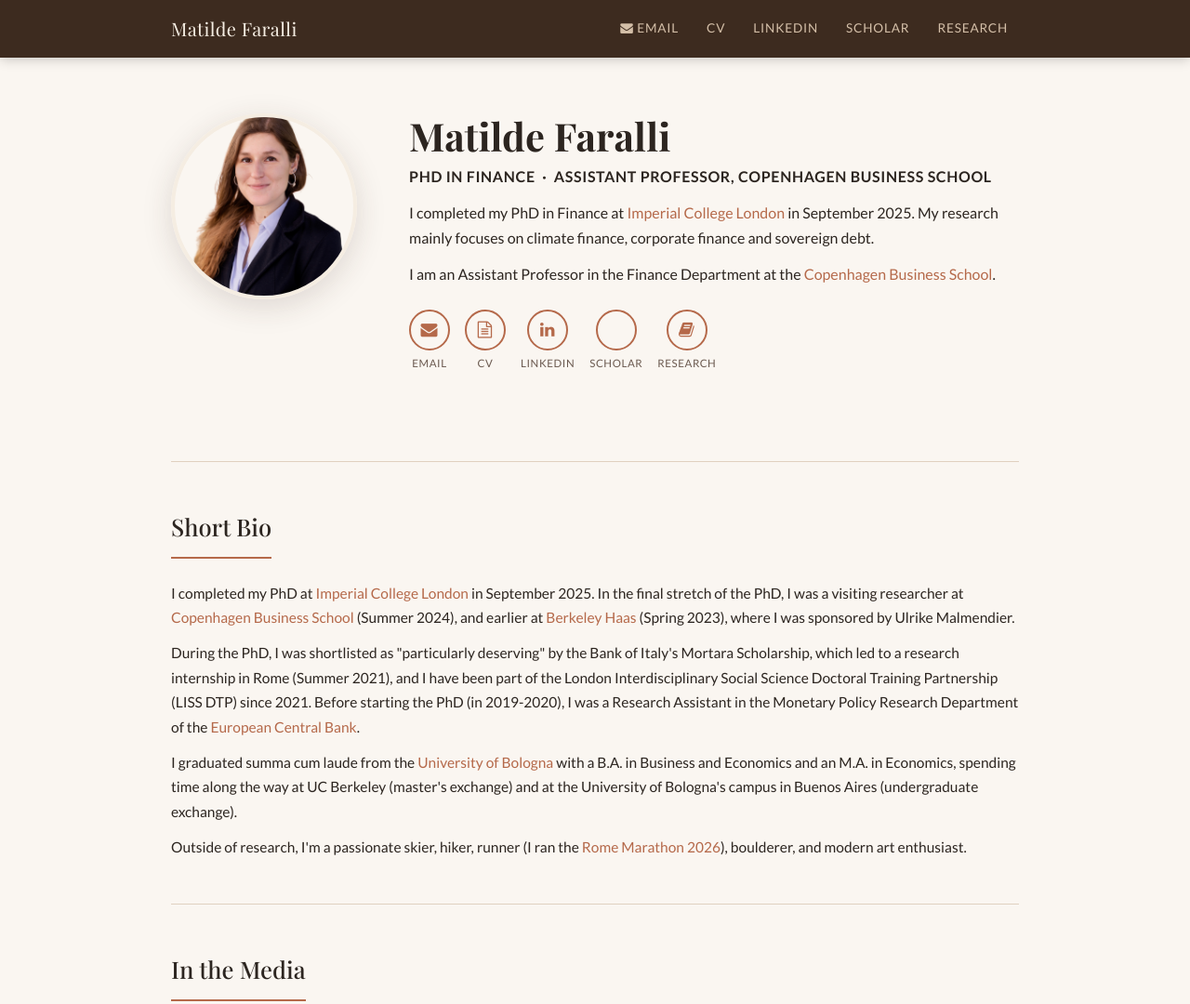
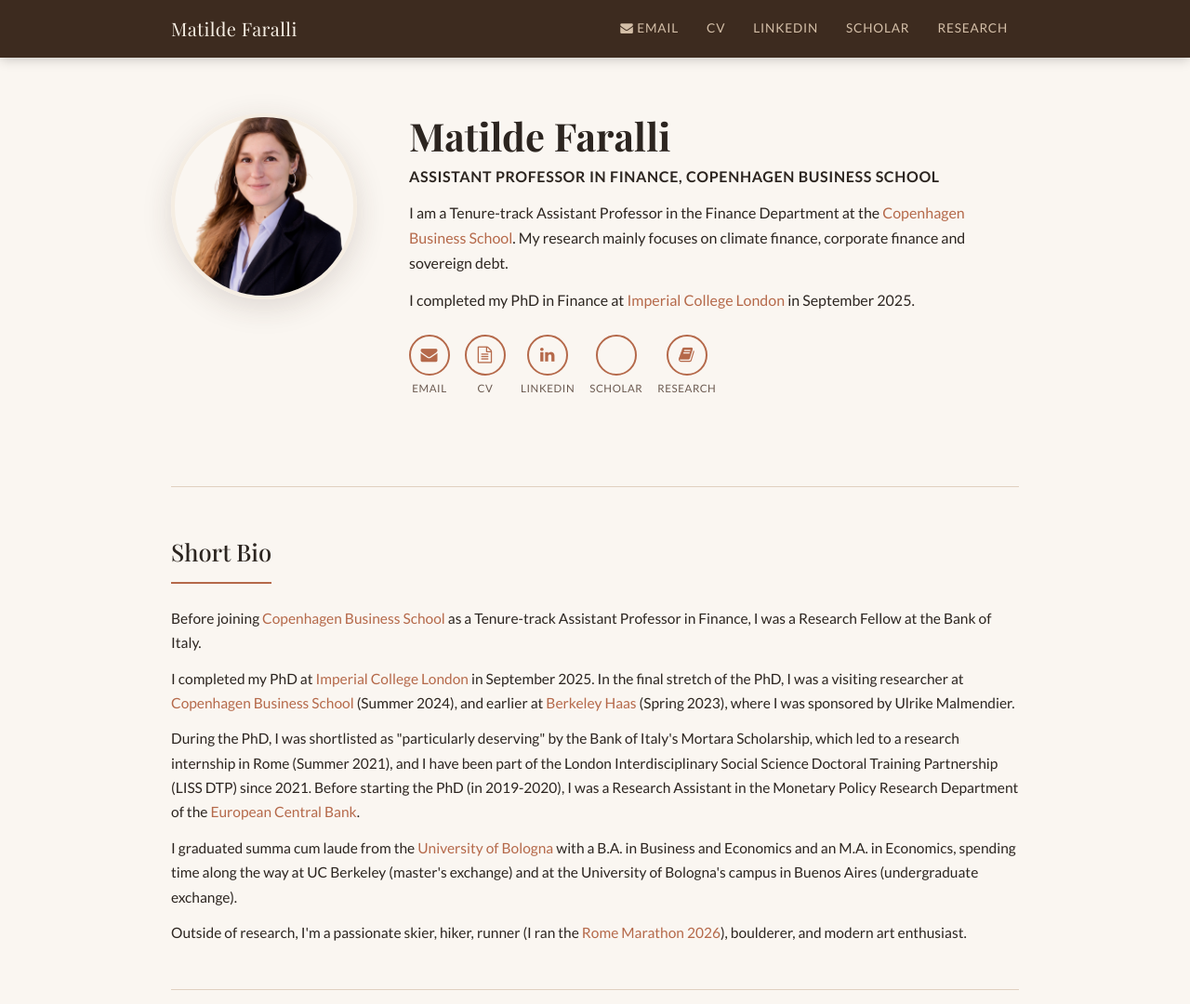
Before and after one commit to matildefaralli/matildefaralli.github.io, a plain HTML site: page index.html in a window 1280 px wide. Shown: the top 1080 px of the page at 93% size. Drawn offline with nearby package versions, Linux system fonts and the light colour scheme; some icons are missing.

Commit message:
Update index.html

```diff
--- a/index.html
+++ b/index.html
@@ -377,13 +377,12 @@
     </div>
     <div class="hero-text">
       <h1>Matilde Faralli</h1>
-      <p class="hero-subtitle">PhD in Finance &nbsp;·&nbsp; Assistant Professor, Copenhagen Business School</p>
+      <p class="hero-subtitle"> Assistant Professor in Finance, Copenhagen Business School</p>
       <p>
+        I am a Tenure-track Assistant Professor in the Finance Department at the <a href="https://www.cbs.dk/en/research/departments/department-finance" target="_blank">Copenhagen Business School</a>. My research mainly focuses on climate finance, corporate finance and sovereign debt.
+      </p>
+        <p>
         I completed my PhD in Finance at <a href="https://www.imperial.ac.uk/business-school/">Imperial College London</a> in September 2025.
-        My research mainly focuses on climate finance, corporate finance and sovereign debt.
-      </p>
-      <p>
-        I am an Assistant Professor in the Finance Department at the <a href="https://www.cbs.dk/en/research/departments/department-finance" target="_blank">Copenhagen Business School</a>.
       </p>
 
       <!-- Contact icons -->
@@ -420,6 +419,7 @@
     <!-- SHORT BIO -->
     <section id="bio">
       <h2>Short Bio</h2>
+      <p>Before joining <a href="https://www.cbs.dk/en/research/departments/department-finance" target="_blank">Copenhagen Business School</a> as a Tenure-track Assistant Professor in Finance, I was a Research Fellow at the Bank of Italy.</p>
       <p>I completed my PhD at <a href="https://www.imperial.ac.uk/business-school/">Imperial College London</a> in September 2025. In the final stretch of the PhD, I was a visiting researcher at <a href="https://www.cbs.dk/en">Copenhagen Business School</a> (Summer 2024), and earlier at <a href="https://haas.berkeley.edu/scholars/current-visiting-scholars/">Berkeley Haas</a> (Spring 2023), where I was sponsored by Ulrike Malmendier.</p>
       <p>During the PhD, I was shortlisted as "particularly deserving" by the Bank of Italy's Mortara Scholarship, which led to a research internship in Rome (Summer 2021), and I have been part of the London Interdisciplinary Social Science Doctoral Training Partnership (LISS DTP) since 2021. Before starting the PhD (in 2019-2020), I was a Research Assistant in the Monetary Policy Research Department of the <a href="https://www.ecb.europa.eu/pub/economic-research/html/index.en.html">European Central Bank</a>. </p>
       <p>I graduated summa cum laude from the <a href="https://www.unibo.it/en">University of Bologna</a> with a B.A. in Business and Economics and an M.A. in Economics, spending time along the way at UC Berkeley (master's exchange) and at the University of Bologna's campus in Buenos Aires (undergraduate exchange).</p>
```
